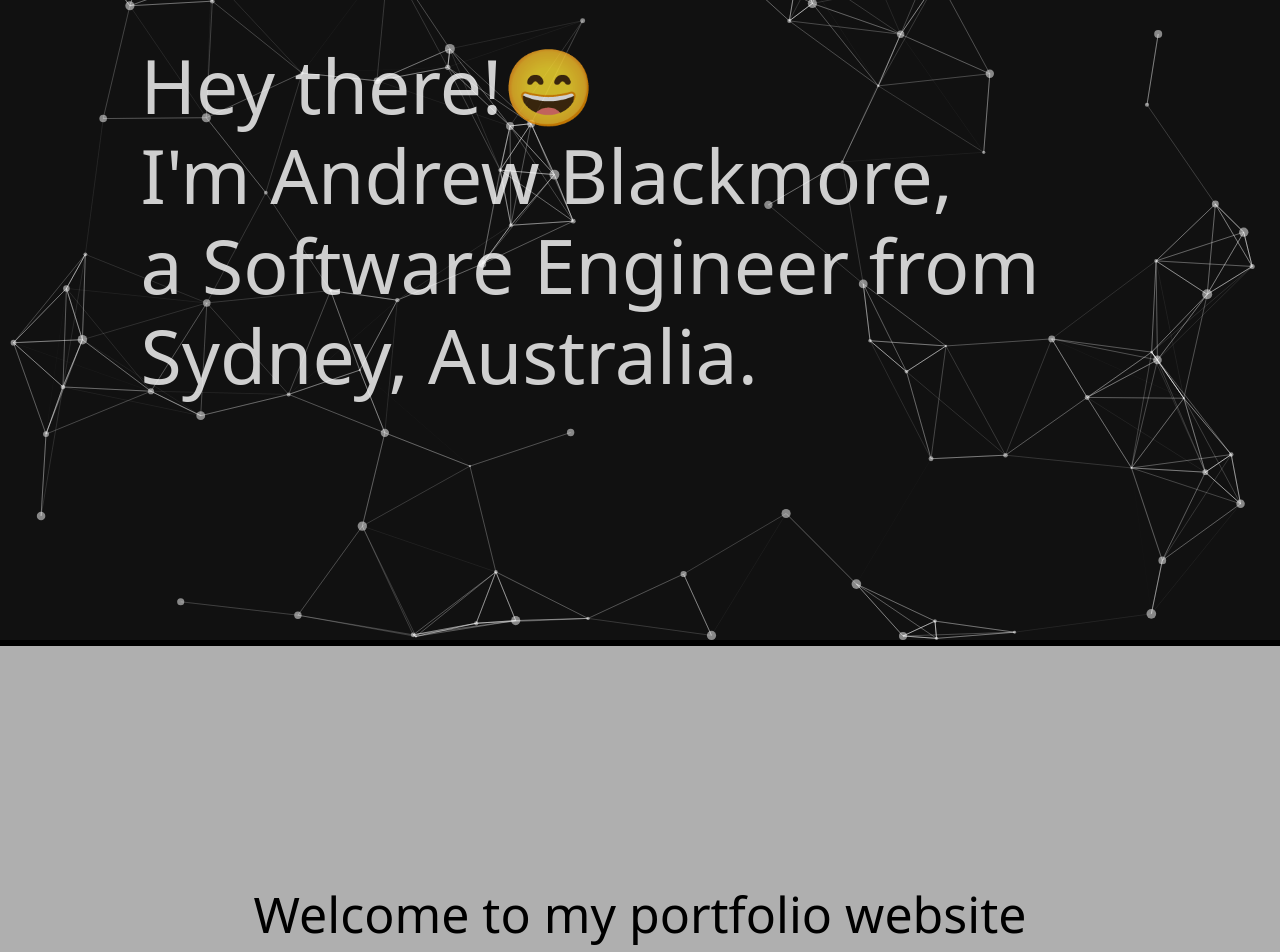
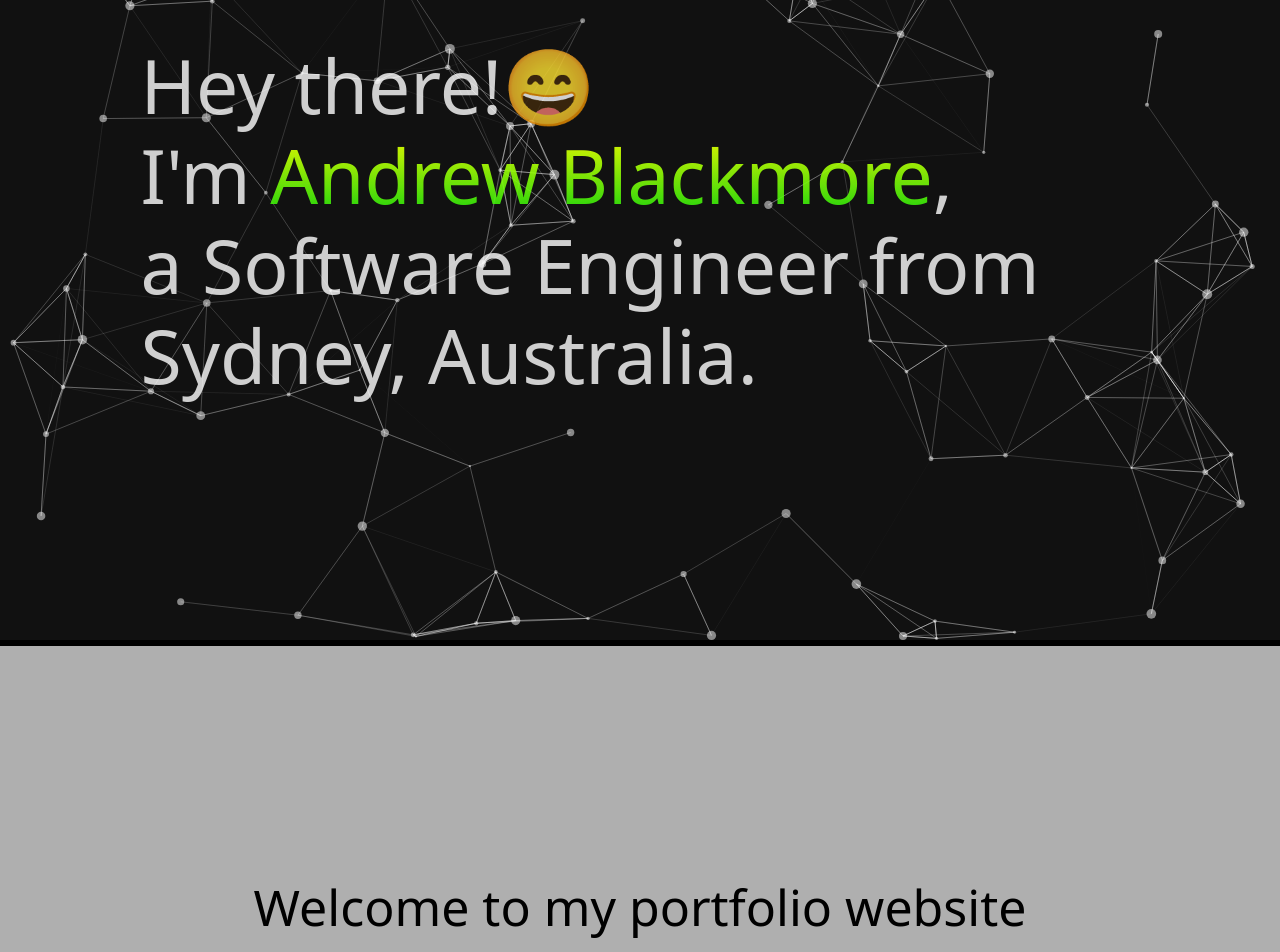
Before and after one commit to andrewblackmore26/my-app, a React (Create React App) app: page / in a window 1280 px wide. Shown: the part 260-1212 px from the top of the page. Built offline with nearby package versions, Linux system fonts and the light colour scheme.

Commit message:
added gradient to name in Home

```diff
--- a/src/App.css
+++ b/src/App.css
@@ -13,12 +13,21 @@
 }
 
 .fuck h1 {
-  display:flex;
+  display:inline-block;
   color: rgba(255, 255, 255, 0.801) !important;
   font-size: 75px;
   text-align: left;
   justify-content: center;
   margin-right: 100px;
+}
+
+
+
+.teal {
+  color: rgba(0, 119, 255, 0.801) !important;
+  background: -webkit-linear-gradient(#fffb00, rgba(0, 255, 13, 0.801));
+  -webkit-background-clip: text;
+  -webkit-text-fill-color: transparent;
 }
 
 body {
--- a/src/components/Particle.jsx
+++ b/src/components/Particle.jsx
@@ -16,7 +16,7 @@ function Particle() {
   }, []);
 
   return (
-    <div className="wrapper">
+    <div>
     <Particles
       id =  "tsparticles"
       init={particlesInit}
@@ -109,7 +109,7 @@ function Particle() {
     />
       <div className="fuck">
         <h1>Hey there!😄<br />
-        I'm Andrew Blackmore, <br />
+        I'm <span className="teal">Andrew Blackmore</span>, <br />
         a Software Engineer from <br />
         Sydney, Australia.</h1>
       </div>
--- a/src/styles/Home.css
+++ b/src/styles/Home.css
@@ -8,9 +8,14 @@
   color: #000;
   font-size: 20px;
   line-height: 2;
+
+
 }
 
 .home-container h2 {
   font-size: 50px;
   line-height: 2.5;
+  border-bottom: 1px solid black;
+  margin-bottom: 20px;
+
 }
--- a/src/styles/NavBar.css
+++ b/src/styles/NavBar.css
@@ -33,7 +33,6 @@ h1 {
 }
 
 .navbar-link:hover {
-  background-color: rgb(107, 107, 107);
-  color: black;
-  padding: 5px 5px;
+  text-decoration: underline;
+
 }
```
